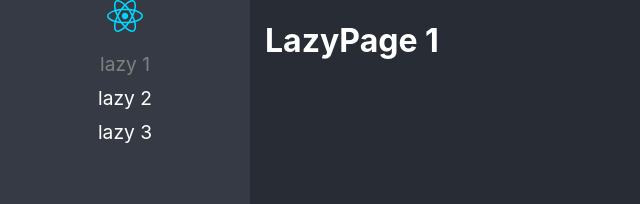
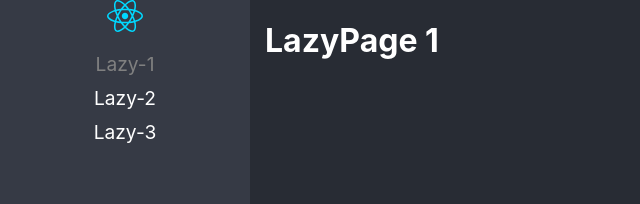
Before and after one commit to FernandoMG81/react-app, a React (Vite) app: page /lazy1 in a window 1280 px wide. Shown: the top 204 px of the page, without its empty margins (0-640 px from the left). Built offline with nearby package versions, Linux system fonts and the light colour scheme.

Commit message:
LazyLoad basico

```diff
--- a/src/01-lazyload/pages/LazyPage1.tsx
+++ b/src/01-lazyload/pages/LazyPage1.tsx
@@ -4,3 +4,5 @@
     <h1>LazyPage 1</h1>
   )
 }
+
+export default LazyPage1
--- a/src/01-lazyload/pages/LazyPage2.tsx
+++ b/src/01-lazyload/pages/LazyPage2.tsx
@@ -4,3 +4,5 @@
     <h1>LazyPage 2</h1>
   )
 }
+
+export default LazyPage2
--- a/src/01-lazyload/pages/LazyPage3.tsx
+++ b/src/01-lazyload/pages/LazyPage3.tsx
@@ -4,3 +4,5 @@
     <h1>LazyPage 3</h1>
   )
 }
+
+export default LazyPage3
--- a/src/routes/Navigation.tsx
+++ b/src/routes/Navigation.tsx
@@ -1,35 +1,46 @@
+import { Suspense } from 'react'
 import { BrowserRouter, NavLink, Routes, Route, Navigate } from 'react-router-dom'
+import { routes } from './routes'
 
 import logo from '../assets/react.svg'
 
-import { LazyPage1, LazyPage2, LazyPage3 } from '../01-lazyload/pages/'
+
 export const Navigation = () => {
   return (
+    <Suspense fallback={<span>Loading...</span>}>
       <BrowserRouter>
         <div className='main-layout'>
           <nav>
             <img src={ logo } alt="React logo" />
             <ul>
-            <li>
-              <NavLink to='/lazy1' className={ ({isActive}) => isActive ? 'nav-active' : '' }>lazy 1</NavLink>
+              {
+                routes.map(route => (
+                  <li key={ route.to }>
+                    <NavLink
+                      to={ route.to }
+                      className={ ({isActive}) => isActive ? 'nav-active' : '' }>{ route.name }</NavLink>
                   </li>
-            <li>
-              <NavLink to='/lazy2' className={ ({isActive}) => isActive ? 'nav-active' : '' }>lazy 2</NavLink>
-            </li>
-            <li>
-              <NavLink to='/lazy3' className={ ({isActive}) => isActive ? 'nav-active' : '' }>lazy 3</NavLink>
-            </li>
+                ))
+              }
+
             </ul>
           </nav>
 
           <Routes>
-          <Route path='lazy1' element={ <LazyPage1 /> }/>
-          <Route path='lazy2' element={ <LazyPage2 /> }/>
-          <Route path='lazy3' element={ <LazyPage3 /> }/>
-          <Route path='/*' element={ <Navigate to='/home' replace /> }/>
+
+            {
+              routes.map( route => (
+                <Route
+                  key={ route.to }
+                  path={ route.path }
+                  element={ <route.Component />}/>
+              ))
+            }
+            <Route path='/*' element={ <Navigate to={ routes[0].to } replace /> }/>
           </Routes>
 
         </div>
       </BrowserRouter>
+    </Suspense>
   )
 }
--- /dev/null
+++ b/src/routes/routes.ts
@@ -0,0 +1,36 @@
+import { lazy, LazyExoticComponent } from "react";
+// import { LazyPage1, LazyPage2, LazyPage3 } from "../01-lazyload/pages";
+
+type JSXComponent = () => React.JSX.Element
+
+interface Route {
+  to: string;
+  path: string;
+  Component: LazyExoticComponent<JSXComponent> | JSXComponent;
+  name: string;
+}
+
+const Lazy1 = lazy(() => import('../01-lazyload/pages/LazyPage1'))
+const Lazy2 = lazy(() => import('../01-lazyload/pages/LazyPage2'))
+const Lazy3 = lazy(() => import('../01-lazyload/pages/LazyPage3'))
+
+export const routes: Route[] = [
+  {
+    to: '/lazy1',
+    path:'lazy1',
+    Component: Lazy1,
+    name: 'Lazy-1'
+  },
+  {
+    to: '/lazy2',
+    path:'lazy2',
+    Component: Lazy2,
+    name: 'Lazy-2'
+  },
+  {
+    to: '/lazy3',
+    path:'lazy3',
+    Component: Lazy3,
+    name: 'Lazy-3'
+  }
+]
```
Lines whose indentation alone changed are shown as unchanged.
